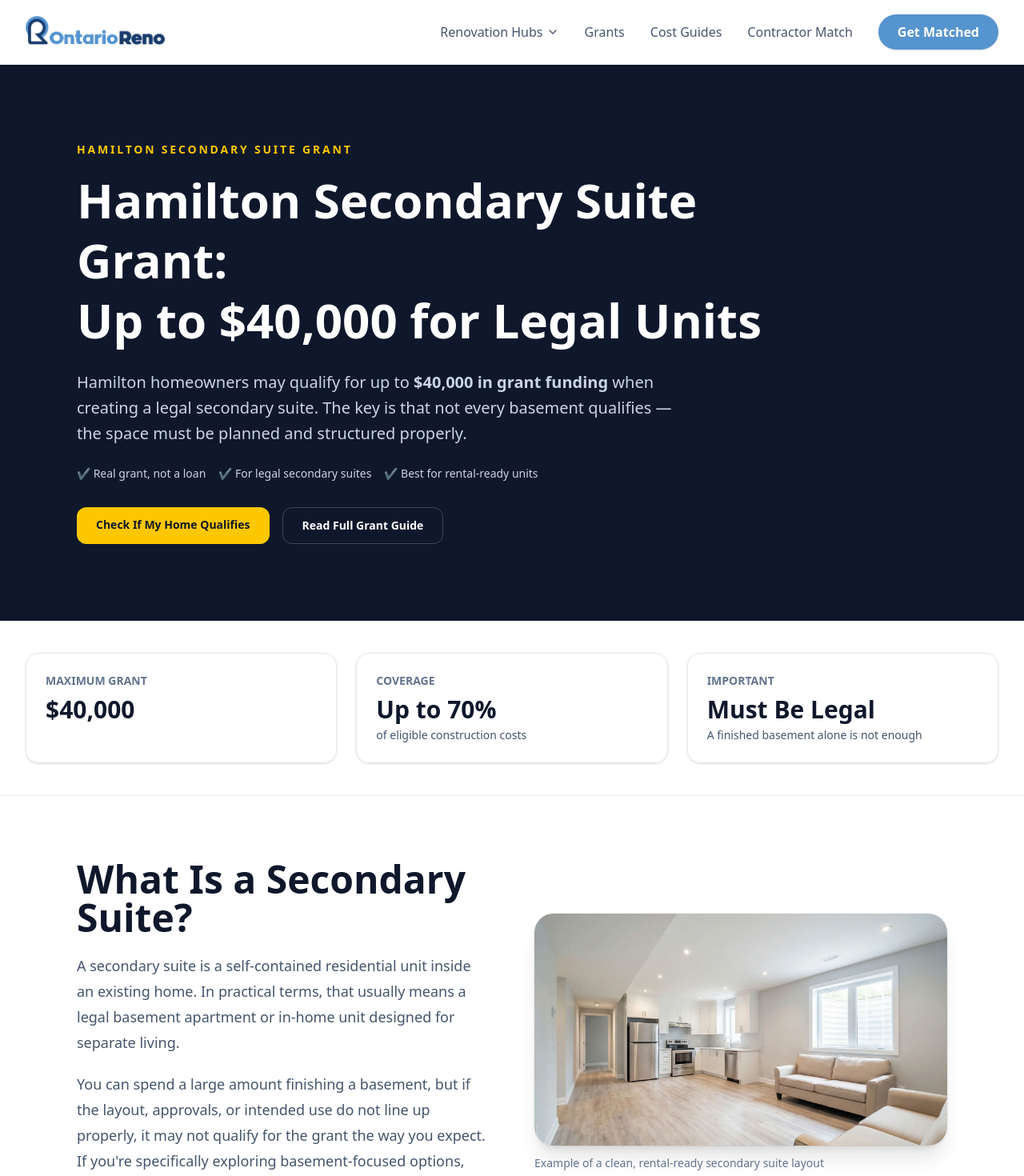
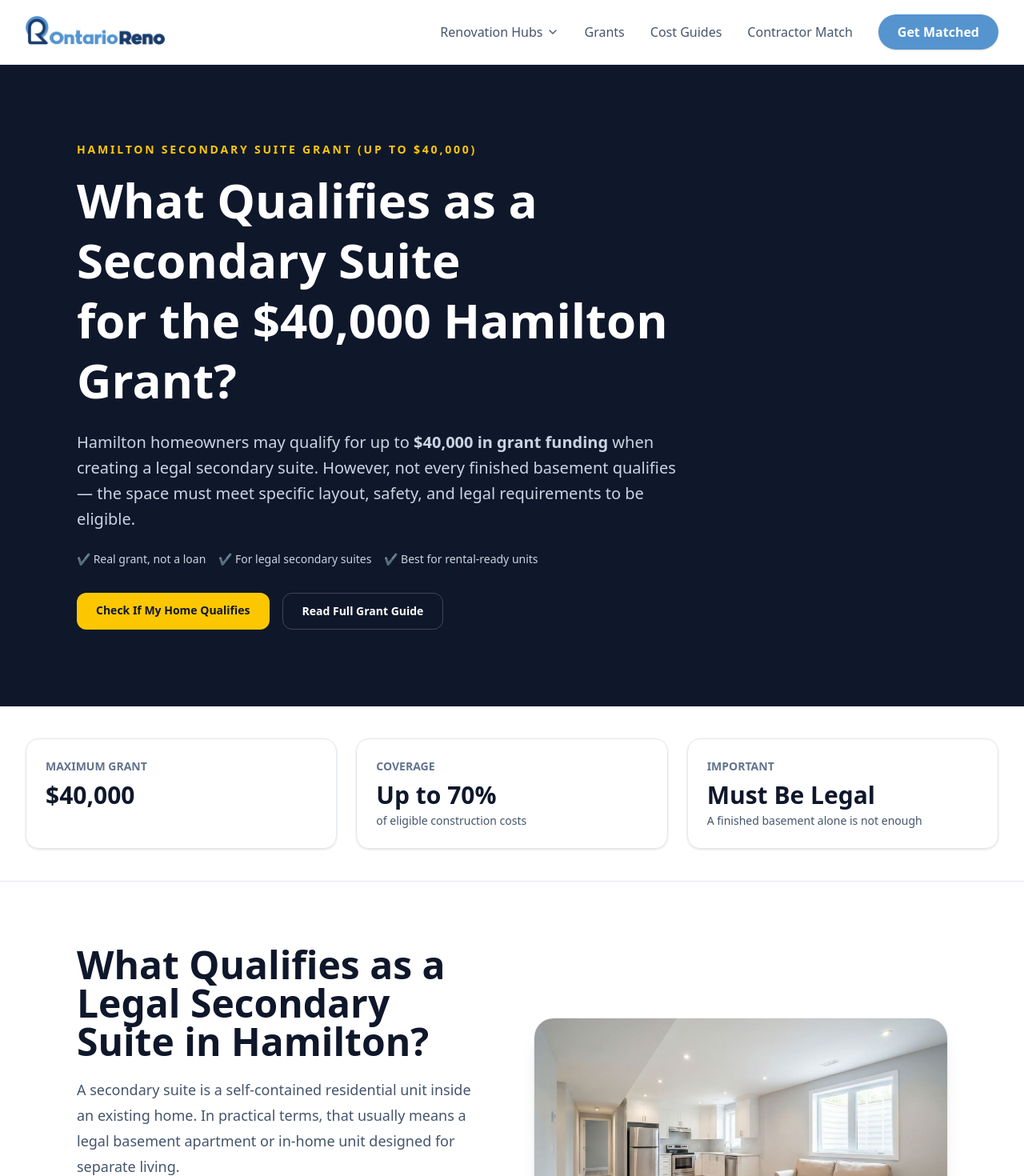
Before and after one commit to mapsforfield/ontarioreno, a React (Vite) app: page /hamilton-secondary-suite-grant in a window 1280 px wide. Shown: the top 1470 px of the page at 80% size. Built offline with nearby package versions, Linux system fonts and the light colour scheme.

Commit message:
update site

```diff
--- a/src/pages/HamiltonBasementGrantAd.tsx
+++ b/src/pages/HamiltonBasementGrantAd.tsx
@@ -6,10 +6,10 @@ export default function HamiltonBasementGrantAd() {
   return (
     <main className="bg-white text-slate-900">
       <Helmet>
-        <title>Hamilton Basement Grant (Up to $40,000) | Check Eligibility</title>
+        <title>Hamilton Basement Grant ($40K) – Eligibility, Requirements & Calculator</title>
         <meta
           name="description"
-          content="Hamilton homeowners can receive up to $40,000 in grant funding (not a loan) for a legal basement apartment. Estimate your grant and check eligibility."
+          content="Hamilton homeowners can get up to $40,000 in grant funding for a legal basement apartment. Check eligibility, understand requirements, and estimate your grant in seconds."
         />
         <link rel="canonical" href="https://ontarioreno.ca/hamilton-basement-grant" />
       </Helmet>
@@ -19,15 +19,15 @@ export default function HamiltonBasementGrantAd() {
         <div className="mx-auto max-w-5xl px-6 py-16 text-center md:px-8 md:py-20">
 
           <p className="text-sm font-semibold uppercase tracking-wide text-yellow-400">
-            Hamilton Basement Grant Program
+            Hamilton Basement Grant (Up to $40,000)
           </p>
 
           <h1 className="mt-4 text-3xl font-extrabold leading-tight md:text-5xl">
-            Get Up to $40,000 Toward Your Basement Renovation
+            Hamilton Basement Grant: Get Up to $40,000 for a Legal Basement Apartment
           </h1>
 
           <p className="mx-auto mt-4 max-w-2xl text-lg text-slate-300">
-            This is a <strong>real City of Hamilton grant (not a loan)</strong> for homeowners building a legal basement apartment or secondary suite.
+            The Hamilton Basement Grant gives homeowners up to $40,000 in funding (not a loan) to build a legal basement apartment or secondary suite. If you're planning a basement renovation in Hamilton, this program can cover a significant portion of your eligible construction costs.
 
             Not sure what qualifies? See what counts as a{" "}
             <a href="/hamilton-secondary-suite-grant" className="font-semibold underline underline-offset-4">
--- a/src/pages/HamiltonGrant.tsx
+++ b/src/pages/HamiltonGrant.tsx
@@ -5,10 +5,10 @@ export default function HamiltonGrant() {
   return (
     <main className="bg-white text-slate-900">
       <Helmet>
-        <title>Hamilton Basement Grant (Up to $40,000) | Legal Secondary Suite Incentive</title>
+        <title>Hamilton Basement Grant Guide (2026) – $40,000 Eligibility, Rules & Calculator</title>
         <meta
           name="description"
-          content="Hamilton homeowners can receive up to $40,000 in grant funding (not a loan) to build a legal basement apartment or secondary suite. Check eligibility and estimate your grant."
+          content="Read the full Hamilton Basement Grant guide for 2026. Learn who qualifies, what costs count, how the $40,000 incentive works, and estimate your potential grant."
         />
         <link rel="canonical" href="https://ontarioreno.ca/hamilton-grant-guide" />
       </Helmet>
@@ -19,15 +19,15 @@ export default function HamiltonGrant() {
           <div className="max-w-4xl">
 
             <p className="mb-4 text-sm font-semibold uppercase tracking-[0.2em] text-yellow-400">
-              Hamilton Basement Grant
+              Hamilton Basement Grant Guide (2026)
             </p>
 
             <h1 className="text-4xl font-extrabold leading-tight md:text-6xl">
-              Hamilton Basement Grant (Up to $40,000 for Legal Secondary Suites)
+              Hamilton Basement Grant Guide: How the $40,000 Program Works
             </h1>
 
             <p className="mt-6 max-w-3xl text-lg leading-8 text-slate-300 md:text-xl">
-              Homeowners in Hamilton can receive up to <strong>$40,000 in grant funding</strong> — not a loan — to build a legal basement apartment or secondary suite.
+              Hamilton homeowners may qualify for up to <strong>$40,000 in grant funding</strong> — not a loan — when building a legal basement apartment or secondary suite. This guide explains who qualifies, how eligible costs are calculated, and how to estimate what your project could receive.
             </p>
 
             {/* TRUST STRIP */}
--- a/src/pages/HamiltonSecondarySuiteGrant.tsx
+++ b/src/pages/HamiltonSecondarySuiteGrant.tsx
@@ -6,10 +6,10 @@ export default function HamiltonSecondarySuiteGrant() {
     return (
         <main className="bg-white text-slate-900">
             <Helmet>
-                <title>Hamilton Secondary Suite Grant | Up to $40,000 for Legal Units</title>
+                <title>Hamilton Secondary Suite Grant – What Qualifies for the $40,000 Grant?</title>
                 <meta
                     name="description"
-                    content="Learn how the Hamilton secondary suite grant works, what qualifies as a legal secondary suite, and how homeowners may receive up to $40,000 in grant funding."
+                    content="What qualifies as a legal secondary suite in Hamilton? Learn how the $40,000 grant works, what counts, and how to structure your basement to be eligible."
                 />
                 <link
                     rel="canonical"
@@ -22,19 +22,16 @@ export default function HamiltonSecondarySuiteGrant() {
                 <div className="mx-auto max-w-6xl px-6 py-16 md:px-8 md:py-24">
                     <div className="max-w-4xl">
                         <p className="mb-4 text-sm font-semibold uppercase tracking-[0.2em] text-yellow-400">
-                            Hamilton Secondary Suite Grant
+                            Hamilton Secondary Suite Grant (Up to $40,000)
                         </p>
-
                         <h1 className="text-4xl font-extrabold leading-tight md:text-6xl">
-                            Hamilton Secondary Suite Grant:
+                            What Qualifies as a Secondary Suite
                             <br />
-                            Up to $40,000 for Legal Units
+                            for the $40,000 Hamilton Grant?
                         </h1>
 
                         <p className="mt-6 max-w-3xl text-lg leading-8 text-slate-300 md:text-xl">
-                            Hamilton homeowners may qualify for up to <strong>$40,000 in grant funding</strong> when creating a
-                            legal secondary suite. The key is that not every basement qualifies — the space must be planned and
-                            structured properly.
+                            Hamilton homeowners may qualify for up to <strong>$40,000 in grant funding</strong> when creating a legal secondary suite. However, not every finished basement qualifies — the space must meet specific layout, safety, and legal requirements to be eligible.
                         </p>
 
                         <div className="mt-6 flex flex-wrap gap-4 text-sm text-slate-300">
@@ -90,7 +87,7 @@ export default function HamiltonSecondarySuiteGrant() {
                     <div className="grid items-center gap-10 lg:grid-cols-2 lg:gap-14">
                         <div>
                             <h2 className="text-3xl font-extrabold md:text-5xl">
-                                What Is a Secondary Suite?
+                                What Qualifies as a Legal Secondary Suite in Hamilton?
                             </h2>
 
                             <p className="mt-5 text-lg leading-8 text-slate-600">
```
